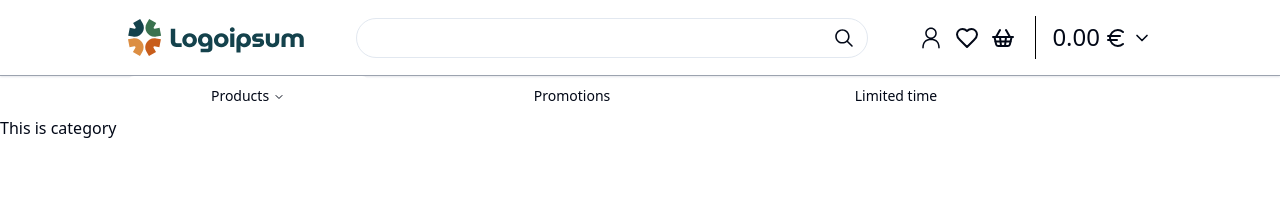
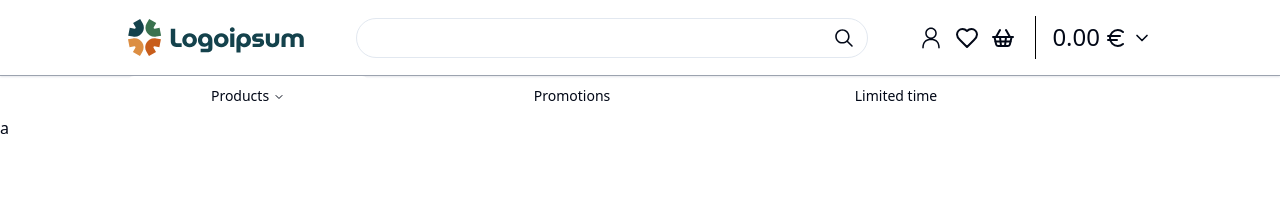
Before and after one commit to teoMarinov/ABCFurniture, a React (Vite) app in the folder client/: page /products/1 in a window 1280 px wide. Shown: the top 206 px of the page. Built offline with nearby package versions, Linux system fonts and the light colour scheme; the HTML template or start-up script is replaced by a standard one.

Commit message:
create category details component and add it to path="/products/:category"

```diff
--- a/client/src/App.tsx
+++ b/client/src/App.tsx
@@ -8,6 +8,7 @@ import NavbarRoutes from "./routes/NavbarRoutes";
 import AddProduct from "./components/add-product/AddProduct";
 import { Toaster } from "@/components/ui/sonner";
 import HomePage from "./components/home/HomePage";
+import CategoryDetails from "./components/categoryDetails/CategoryDetails";
 export default function Home() {
   return (
     <div className="h-full w-full overflow-auto">
@@ -22,7 +23,7 @@ export default function Home() {
             <Route path="/" element={<HomePage />} />
             <Route path="/*" element={"ERROR 404"} />
             <Route path="/add-product" element={<AddProduct />} />
-            <Route path="/products/:category" element={"This is category"} />
+            <Route path="/products/:category" element={<CategoryDetails />} />
             <Route
               path="/products/:category/:subcategory"
               element={"This is sub-category"}
--- /dev/null
+++ b/client/src/components/categoryDetails/CategoryDetails.tsx
@@ -0,0 +1,14 @@
+import { useParams } from "react-router-dom";
+
+const CategoryDetails = () => {
+  const params = useParams();
+  console.log("🚀 ~ CategoryDetails ~ params:", params);
+
+  return (
+    <div>
+      <p>a</p>
+    </div>
+  );
+};
+
+export default CategoryDetails;
```
